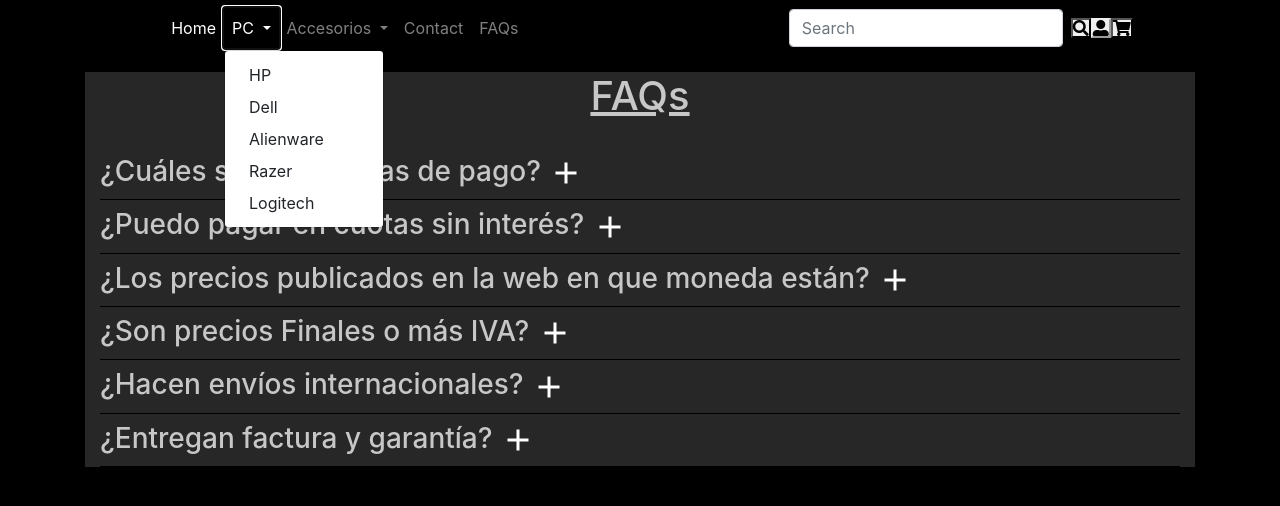
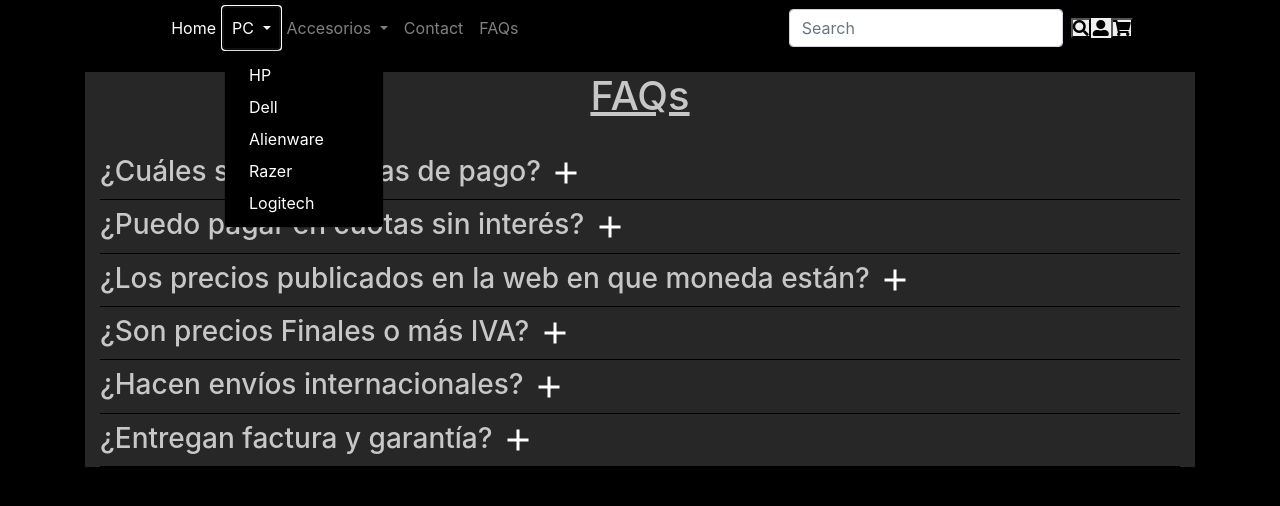
Before and after one commit to Enzocons/proyecto_integrador, a PHP site: page /faqs.php in a window 1280 px wide, after a click on "PC". Shown: the top 506 px of the page. Run offline with PHP 8.4, Linux system fonts and the light colour scheme; some libraries are stand-ins or nearby versions.

Commit message:
cambios semi-finales

```diff
--- a/css/style.css
+++ b/css/style.css
@@ -7,6 +7,18 @@ body{
     background-color: black;
     color: #c7c7c7;
 }
+@font-face{
+    font-family:'beyno';
+    src: url('fonts/beyno/BEYNO.otf') format('opentype');
+ }
+ @font-face{
+     font-family:'neutra-bookalt';
+     src: url('fonts/neutra/NEUTRATEXT-BOOKALT.otf') format('opentype');
+  }
+  @font-face{
+     font-family:'neutra-demialt';
+     src: url('fonts/neutra/NEUTRATEXT-DEMIALT.otf') format('opentype');
+  }
 .sectionmain{
     background-color: #272727;
     margin-top: 1em;
@@ -25,24 +37,45 @@ hr {
     border-width: 0.1em;
     border-color: black;
     }
-/*p{
-    display: none;
-}*/
 
 section button{
     border: none;
     background-color: rgba(000, 000, 000, 0.0);
 }
-
+/* ----------------Cambios navBAR-------------*/
 form a{
-      align-items: flex-start;
+    align-items: flex-start;
     text-align: center;
     cursor: default;
     color: buttontext;
     background-color: buttonface;
     box-sizing: border-box;
     border-width: 2px;
-    border-style: outset;
+    border-style: solid;
     border-color: buttonface;
     border-image: initial;
 }
+form a:hover{
+    color: buttontext;
+    box-shadow: 0.1em 0em 0.5em 0.07em #00FFFF;
+    }
+form button:hover{
+    box-shadow: 0em 0em 0.5em 0.07em #00FFFF;
+    }
+.dropdown-menu{
+      background-color: black;
+    }
+.bg_negro {
+    background-color: #000!important;
+    }
+
+.button {
+     border-width: 9px;
+     border-style: solid;
+     margin: 3px;
+     }
+
+.dropdown-item{
+    background: black;
+    color: white;
+    }
--- a/login.php
+++ b/login.php
@@ -11,7 +11,10 @@
 <body>
     <div class="container">
         <section class="section1 col-xs-12 col-md-12 col-lg-12">
-            <article class="col-xs-12 col-md-8 col-lg-5">
+          <div class="logo">
+              <img src="img/logo.svg" alt="">
+          </div>
+          <article class="col-xs-12 col-md-8 col-lg-5">
                 <h1>Login</h1> <hr>
                 <form method="POST" action="">
                     <div class="form-group">
--- a/registro.php
+++ b/registro.php
@@ -11,6 +11,9 @@
 <body>
     <div class="container">
         <section class="section1">
+        <div class="logo">
+              <img src="img/logo.svg" alt="">
+          </div>
             <article class="col-xs-12 col-md-8 col-lg-5">
                 <h1>Crear cuenta</h1> <hr>
                 <form method="POST" action="">
```
Also changed, not shown: contact.php (+8 -6 lines), css/master.css (+48 -4 lines), css/styles.css (+33 -1 lines), fonts/beyno/BEYNO.OTF (added), fonts/neutra/NEUTRATEXT-BOOKALT.OTF (added), fonts/neutra/NEUTRATEXT-DEMIALT.OTF (added), img/logo.svg (added).
